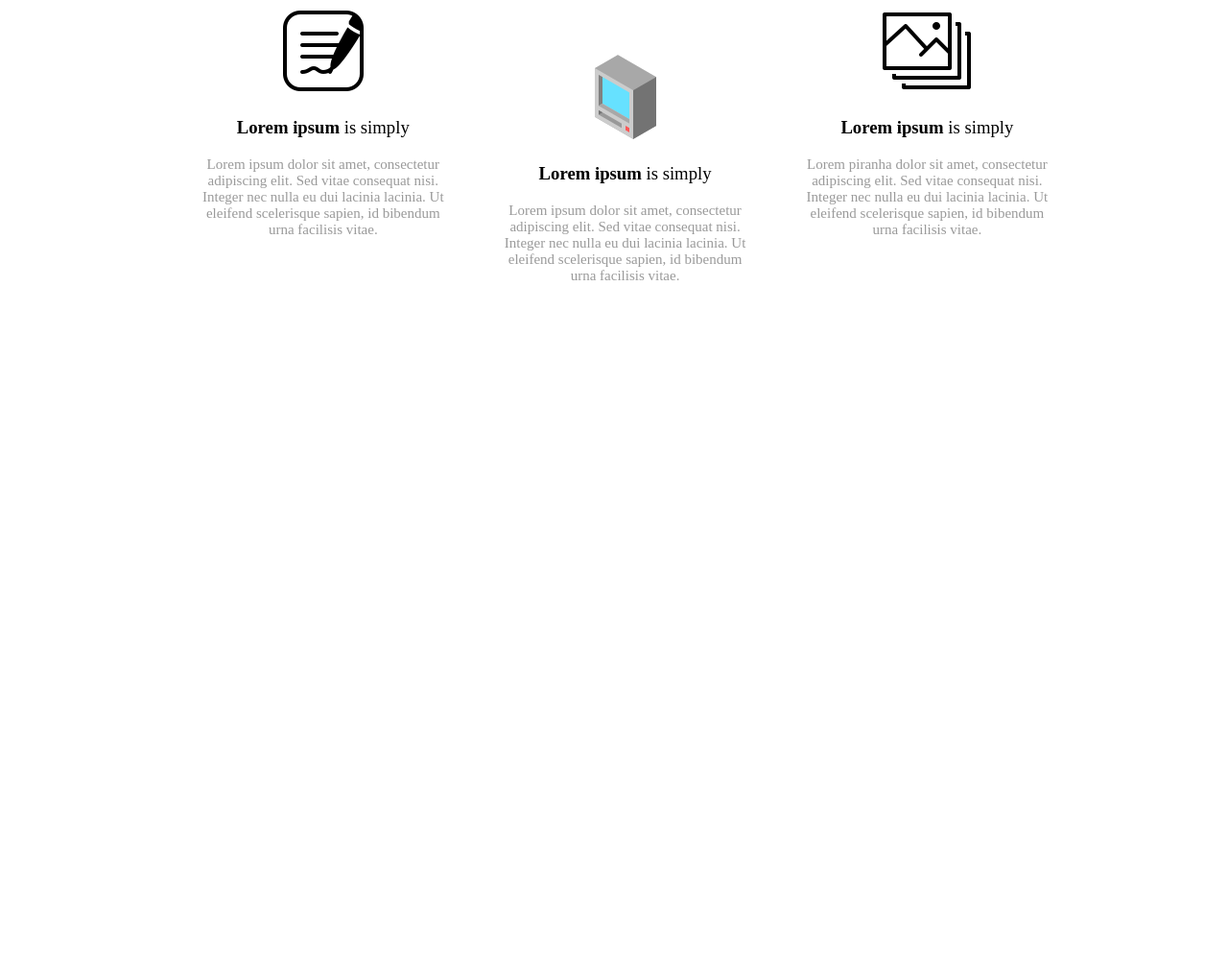
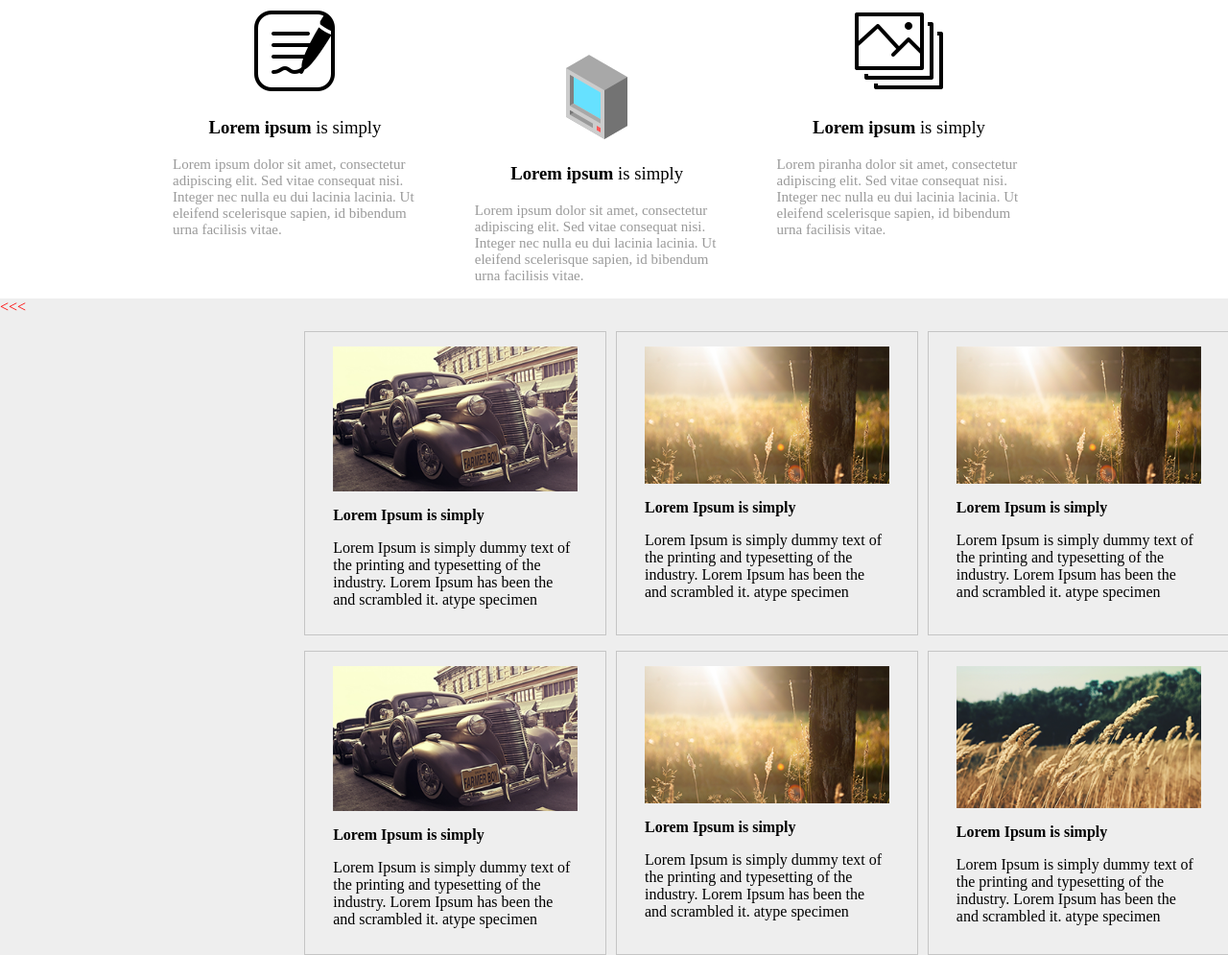
Before and after one commit to Rafaeon/primeiroSite, a plain HTML site: page index.html in a window 1280 px wide. Shown: the part 1037-2032 px from the top of the page at 96% size. Before the commit the page ends 1348 px from the top, so only its background shows below. Drawn offline with nearby package versions, Linux system fonts and the light colour scheme; files whose address does not match are found by name.

Commit message:
att css/html

```diff
--- a/css/main.css
+++ b/css/main.css
@@ -188,12 +188,31 @@ li.slick-active button {
 }
 
 .col-3 {
+    text-align: center;
     padding-left: 30px;
     padding-right: 30px;
     width: 26%;
-    left: 3%;
     float: left;
     position: relative;
+}
+.bloco-imagem img {
+    margin: 0 auto;
+    width: 100%;
+    height: auto;
+
+}
+.bloco-imagem {
+    height: 300px;
+    border: 1px solid #c5c5c5;
+    padding-top: 15px;
+    padding-bottom: 15 px;
+    padding-left: 29px;
+    padding-right: 29px;
+    margin-left: 10px;
+
+}
+.bloco-imagem b,p {
+    text-align: left;
 }
 
 .slider-principal {
@@ -210,3 +229,14 @@ li.slick-active button {
 h3 {
     font-weight: normal!important;
 }
+
+.bloco-imagens-texto {
+    background-color: #eeeeee;
+}
+.bloco-imagens-texto:before {
+    content: "<<<";
+    color: red;
+    display: inline-block;
+    font-size: 16px;
+
+}
--- a/index.html
+++ b/index.html
@@ -76,6 +76,70 @@
                     eu dui lacinia lacinia. Ut eleifend scelerisque sapien, id bibendum urna facilisis vitae. </p>
             </div>
         </div>
+        <div class="col-100 bloco-imagens-texto">
+            <div class="content" style="margin-left: 24%; float: left;">
+                <div class="col-3 bloco-texto bloco-imagem">
+                    <img src="./img/imagem1.png">
+                    <p><b>Lorem Ipsum is simply</b></p>
+                    <p>Lorem Ipsum is simply dummy text of the printing and typesetting of the
+                        industry. Lorem
+                        Ipsum has been
+                        the and scrambled it.
+                        atype specimen
+                    </p>
+                </div>
+                <div class="col-3 bloco-texto bloco-imagem">
+                    <img src="./img/imagem2.png">
+                    <p><b>Lorem Ipsum is simply</b></p>
+                    <p>Lorem Ipsum is simply dummy text of the printing and typesetting of the
+                        industry. Lorem
+                        Ipsum has been
+                        the and scrambled it.
+                        atype specimen
+                    </p>
+                </div>
+                <div class="col-3 bloco-texto bloco-imagem">
+                    <img src="./img/imagem2.png">
+                    <p><b>Lorem Ipsum is simply</b></p>
+                    <p>Lorem Ipsum is simply dummy text of the printing and typesetting of the
+                        industry. Lorem
+                        Ipsum has been
+                        the and scrambled it.
+                        atype specimen
+                    </p>
+                </div>
+                <div class="content">
+                    <div class="col-3 bloco-texto bloco-imagem">
+                        <img src="./img/imagem1.png">
+                        <p><b>Lorem Ipsum is simply</b></p>
+                        <p>Lorem Ipsum is simply dummy text of the printing and typesetting of the
+                            industry. Lorem
+                            Ipsum has been
+                            the and scrambled it.
+                            atype specimen
+                        </p>
+                    </div>
+                    <div class="col-3 bloco-texto bloco-imagem">
+                        <img src="./img/imagem2.png">
+                        <p><b>Lorem Ipsum is simply</b></p>
+                        <p>Lorem Ipsum is simply dummy text of the printing and typesetting of the
+                            industry. Lorem
+                            Ipsum has been
+                            the and scrambled it.
+                            atype specimen
+                        </p>
+                    </div>
+                    <div class="col-3 bloco-texto bloco-imagem">
+                        <img src="./img/imagem3.png">
+                        <p><b>Lorem Ipsum is simply</b></p>
+                        <p>Lorem Ipsum is simply dummy text of the printing and typesetting of the
+                            industry. Lorem
+                            Ipsum has been
+                            the and scrambled it.
+                            atype specimen
+                        </p>
+                    </div>
+        </div>
         <script type="text/javascript" src="https://code.jquery.com/jquery-1.11.0.min.js"></script>
         <script type="text/javascript" src="./js/jquery-migrate.js"></script>
         <script type="text/javascript" src="./js/slick.min.js"></script>
```
Also changed, not shown: img/imagem1.png (added), img/imagem2.png (added), img/imagem3.png (added).
